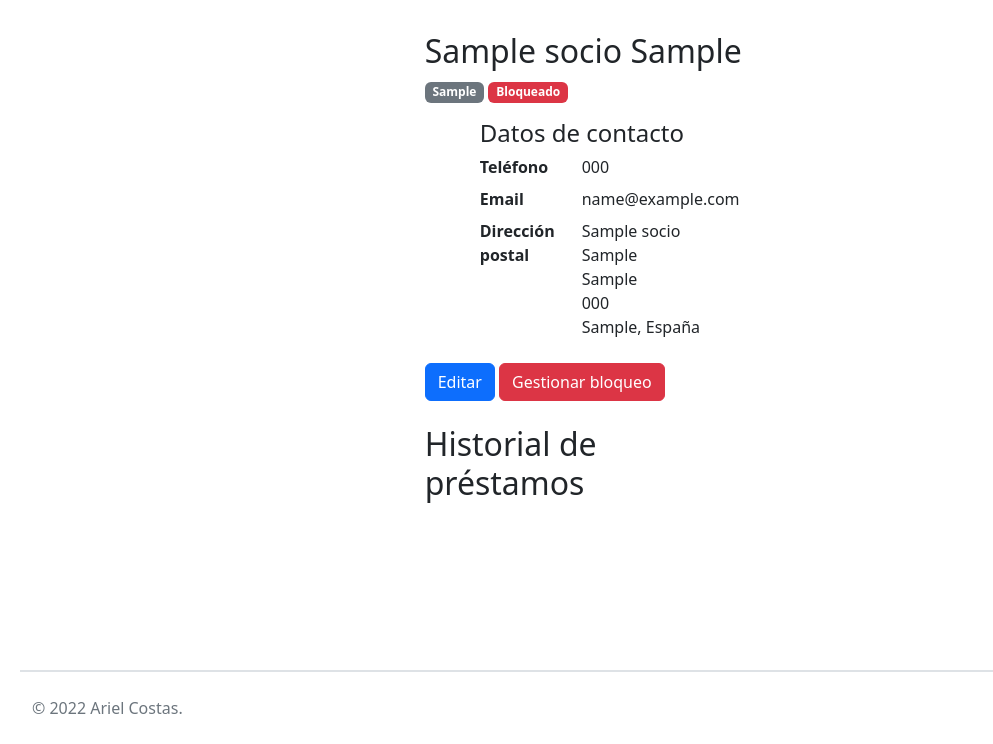
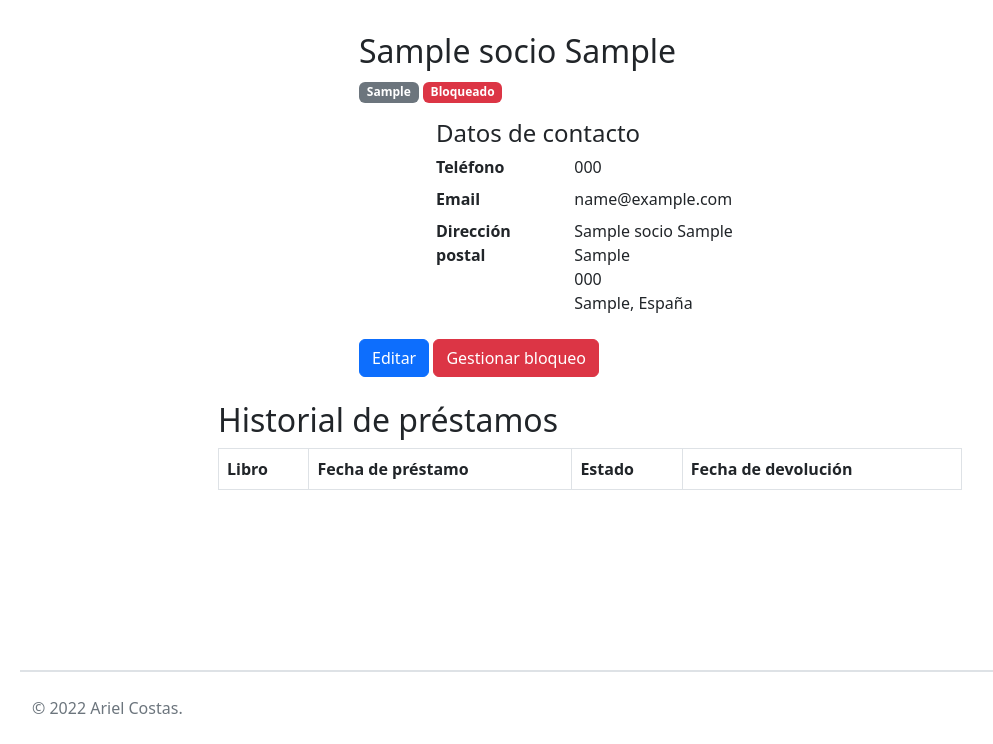
Before and after one commit to arielcostas/gestor_bibliotecas, a Django app: a page that uses templates/socios/dni.html in a window 1280 px wide. Shown: the part 56-800 px from the top of the page, without its empty margins (50-1043 px from the left). Run offline with Django 4.2, Linux system fonts and the light colour scheme; tables that the repository leaves empty hold one stand-in row (values such as "Sample post"); lists and menus that the app fills with data are empty; some libraries are stand-ins or nearby versions.

Commit message:
Mostrar listado de préstamos en el perfil

```diff
--- a/bibliotecasApp/models/socio.py
+++ b/bibliotecasApp/models/socio.py
@@ -27,3 +27,6 @@
 
 	def prestamos_activos(self):
 		return self.prestamo_set.filter(fecha_devolucion_real=None).count()
+
+	def prestamos_socio(self):
+		return self.prestamo_set.all().order_by("-fecha_prestamo")
--- a/bibliotecasApp/views/socios.py
+++ b/bibliotecasApp/views/socios.py
@@ -36,7 +36,6 @@
 def perfil_socio(request, dni: str):
 	socio = Socio.objects.get(dni=dni)
 	return render(request, 'socios/dni.html', {'socio': socio})
-
 
 def editar_socio(request, dni: str):
 	socio = Socio.objects.get(dni=dni)
--- a/templates/_fragments/footer.html
+++ b/templates/_fragments/footer.html
@@ -3,4 +3,4 @@
 	<span class="my-3 text-muted">© 2022 Ariel Costas.</span>
 </footer>
 
-<script src="{% static '../../static/bootstrap.bundle.min.js' %}"></script>
+<script src="{% static 'bootstrap.bundle.min.js' %}"></script>
--- a/templates/_fragments/head.html
+++ b/templates/_fragments/head.html
@@ -3,5 +3,5 @@
 <meta name="viewport" content="width=device-width, initial-scale=1.0">
 <meta http-equiv="X-UA-Compatible" content="ie=edge">
 
-<link rel="stylesheet" href="{% static '../../static/bootstrap.min.css' %}" />
+<link rel="stylesheet" href="{% static 'bootstrap.min.css' %}" />
 <link rel="stylesheet" href="https://cdn.jsdelivr.net/npm/bootstrap-icons@1.10.2/font/bootstrap-icons.css">
--- a/templates/_fragments/header.html
+++ b/templates/_fragments/header.html
@@ -21,7 +21,7 @@
 					   href="{{ linkhref }}">Préstamos activos</a>
 				</li>
 				<li class="nav-item dropdown">
-					<a class="nav-link dropdown-toggle" href="" role="button"
+					<a class="nav-link dropdown-toggle" role="button"
 					   data-bs-toggle="dropdown" aria-expanded="false">
 						Nuevo
 					</a>
--- a/templates/socios/dni.html
+++ b/templates/socios/dni.html
@@ -8,7 +8,8 @@
 <body class="d-flex flex-column min-vh-100">
 {% include "_fragments/header.html" %}
 
-<main class="flex-grow-1 container py-3 mt-3 col-lg-4 px-5">
+<main class="flex-grow-1 container py-3 mt-3">
+	<section class="col-lg-6 px-5 mx-auto">
 		{% if messages %}
 			{% for message in messages %}
 				<div class="alert alert-{{ message.tags }} alert-dismissible fade show">
@@ -31,7 +32,7 @@
 		{% else %}
 			<small class="badge text-bg-success">Correcto</small>
 		{% endif %}
-	<section class="col-8 mx-auto">
+		<article class="col-8 mx-auto">
 			<h4 class="mt-3">Datos de contacto</h4>
 			<dl class="row">
 				<dt class="col-sm-5">Teléfono</dt>
@@ -46,14 +47,56 @@
 					{{ socio.provincia }}, España
 				</dd>
 			</dl>
+		</article>
+
+		<a href="{% url 'socios_editar' dni=socio.dni %}" class="btn btn-primary">Editar</a>
+		<button class="btn btn-danger" data-bs-toggle="modal"
+				data-bs-target="#modalGestionarBloqueo">
+			Gestionar bloqueo
+		</button>
 	</section>
 
-	<a href="{% url 'socios_editar' dni=socio.dni %}" class="btn btn-primary">Editar</a>
-	<button class="btn btn-danger" data-bs-toggle="modal" data-bs-target="#modalGestionarBloqueo">
-		Gestionar bloqueo
-	</button>
-
+	<section class="mx-auto col-lg-8">
 		<h2 class="mt-4">Historial de préstamos</h2>
+		<table class="table table-striped table-bordered">
+			<thead>
+			<tr>
+				<th>Libro</th>
+				<th>Fecha de préstamo</th>
+				<th>Estado</th>
+				<th>Fecha de devolución</th>
+			</tr>
+			</thead>
+			<tbody>
+			{% for prestamo in socio.prestamos_socio.all %}
+				<tr>
+					<td>{{ prestamo.libro.codigo }} - {{ prestamo.libro.titulo }}</td>
+					<td>
+						{{ prestamo.fecha_prestamo }}
+					</td>
+					<td>
+						{% if prestamo.fecha_devolucion_real != None %}
+							<span class="badge bg-success">Devuelto</span>
+						{% else %}
+							{% if prestamo.pendiente_tarde %}
+								<span class="badge bg-danger">Fuera de plazo</span>
+							{% else %}
+								<span class="badge bg-warning">Pendiente</span>
+							{% endif %}
+						{% endif %}
+					</td>
+					<td>
+						{% if prestamo.fecha_devolucion_real != None %}
+							{{ prestamo.fecha_devolucion_real }}
+						{% else %}
+							{{ prestamo.fecha_devolucion }}
+						{% endif %}
+					</td>
+				</tr>
+			{% endfor %}
+			</tbody>
+		</table>
+	</section>
 	<!-- TODO: Historial de préstamos -->
 </main>
 
@@ -72,7 +115,8 @@
 					{% csrf_token %}
 					<div class="mb-3">
 						<label for="cantidad_avisos" class="form-label">Cantidad de avisos</label>
-						<input type="number" min="0" max="5" class="form-control" id="cantidad_avisos"
+						<input type="number" min="0" max="5" class="form-control"
+							   id="cantidad_avisos"
 							   name="cantidad_avisos" value="{{ socio.avisos_penalizacion }}">
 					</div>
 
```
Also changed, not shown: bibliotecasApp/models/prestamo.py (+11 -3 lines), templates/prestamos/index.html (+8 -4 lines). Lines whose indentation alone changed are shown as unchanged.
